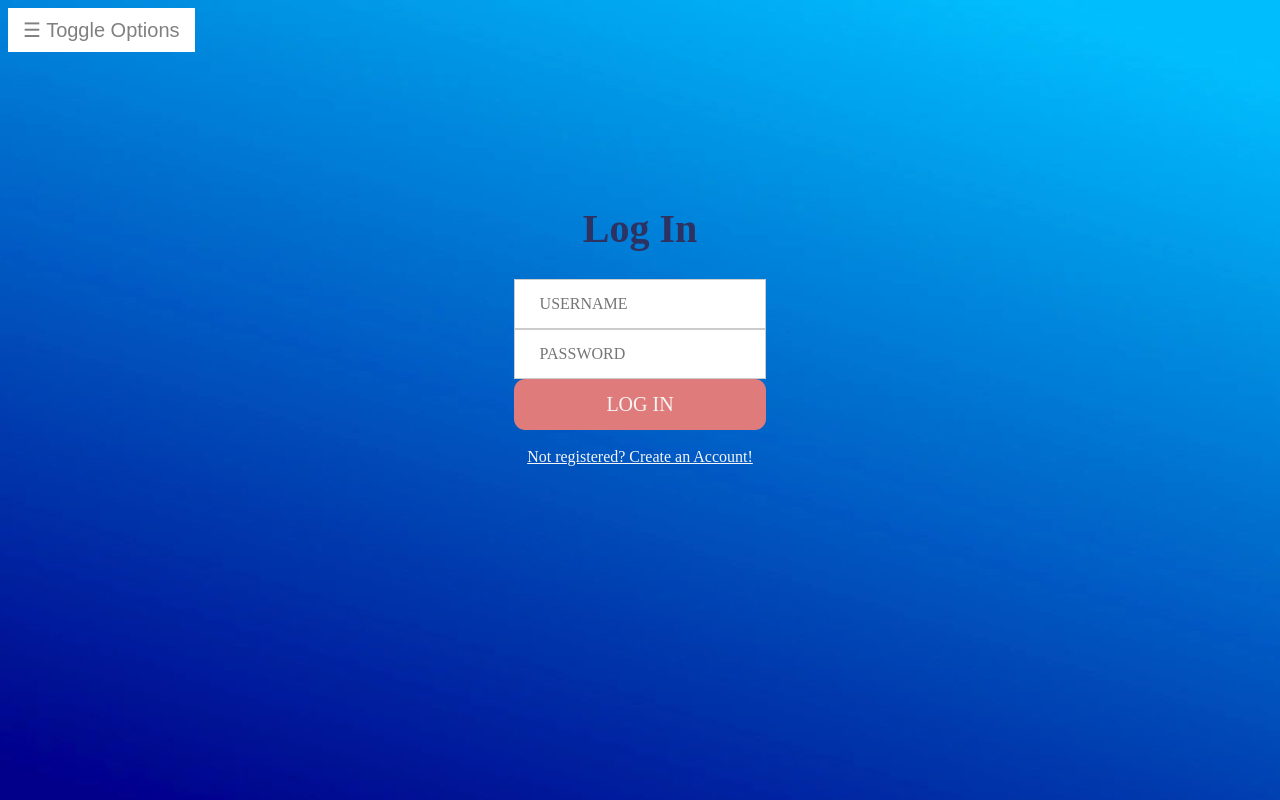
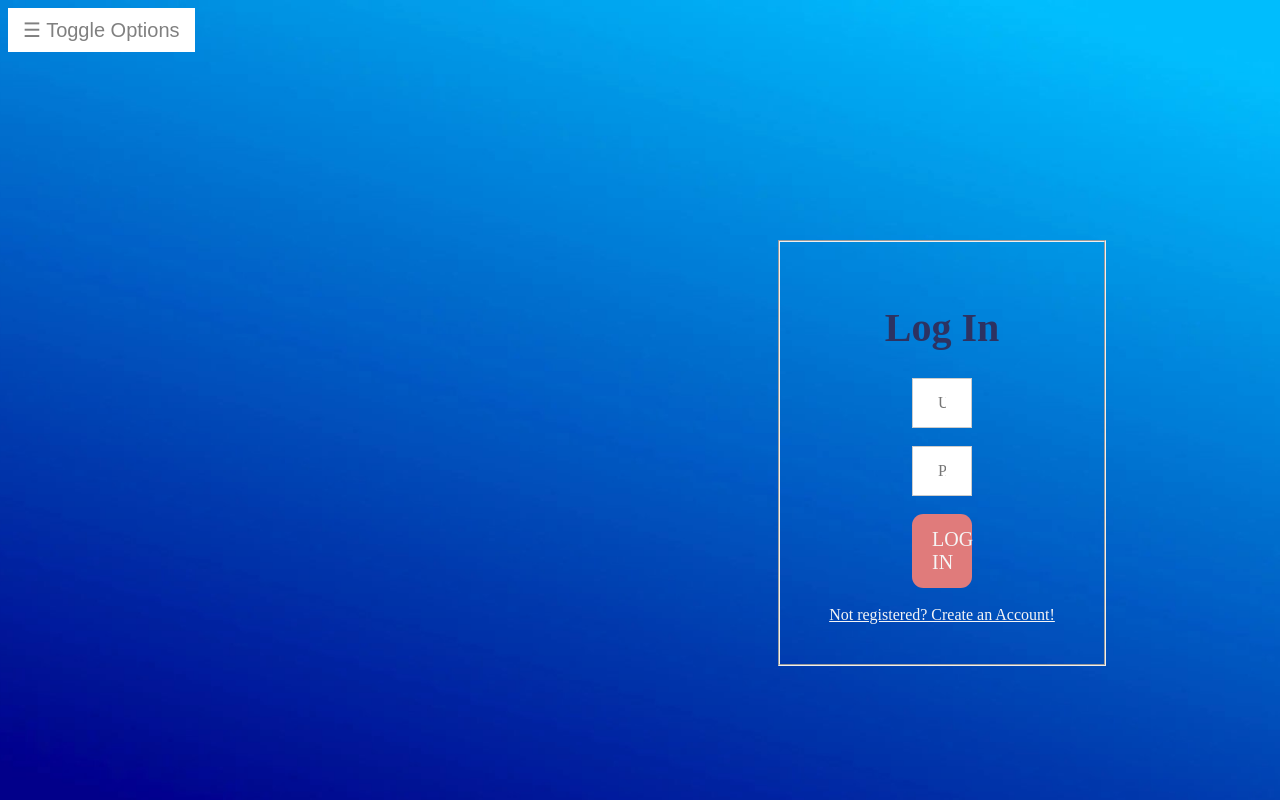
Before and after one commit to on5li7/stocksWebsite, a PHP site: page /login.php in a window 1280 px wide. Run offline with PHP 8.4, Linux system fonts and the light colour scheme.

Commit message:
stylized log in page, so it looks more like create account page

```diff
--- a/login.php
+++ b/login.php
@@ -19,15 +19,18 @@
 
 <button class="openbtn" onclick="openNav()">&#9776; Toggle Options</button>
 
-
+<div class="createFieldSet">
+    <fieldset>
 <form action="/index.php" method="post">
     <div class="loginform">
         <h1 class="loginheading">Log In</h1>
         <label>
             <input type="text" name="username" placeholder="USERNAME"> </label>
         <br>
+        <br>
            <label> <input type="text" name="password" placeholder="PASSWORD">
         </label>
+        <br>
         <br>
         <button type="submit" class="loginbutton"> LOG IN </button>
         <br>
@@ -36,6 +39,8 @@
     </div>
 
 </form>
+    </fieldset>
+</div>
 
 </body>
 </html>
```
